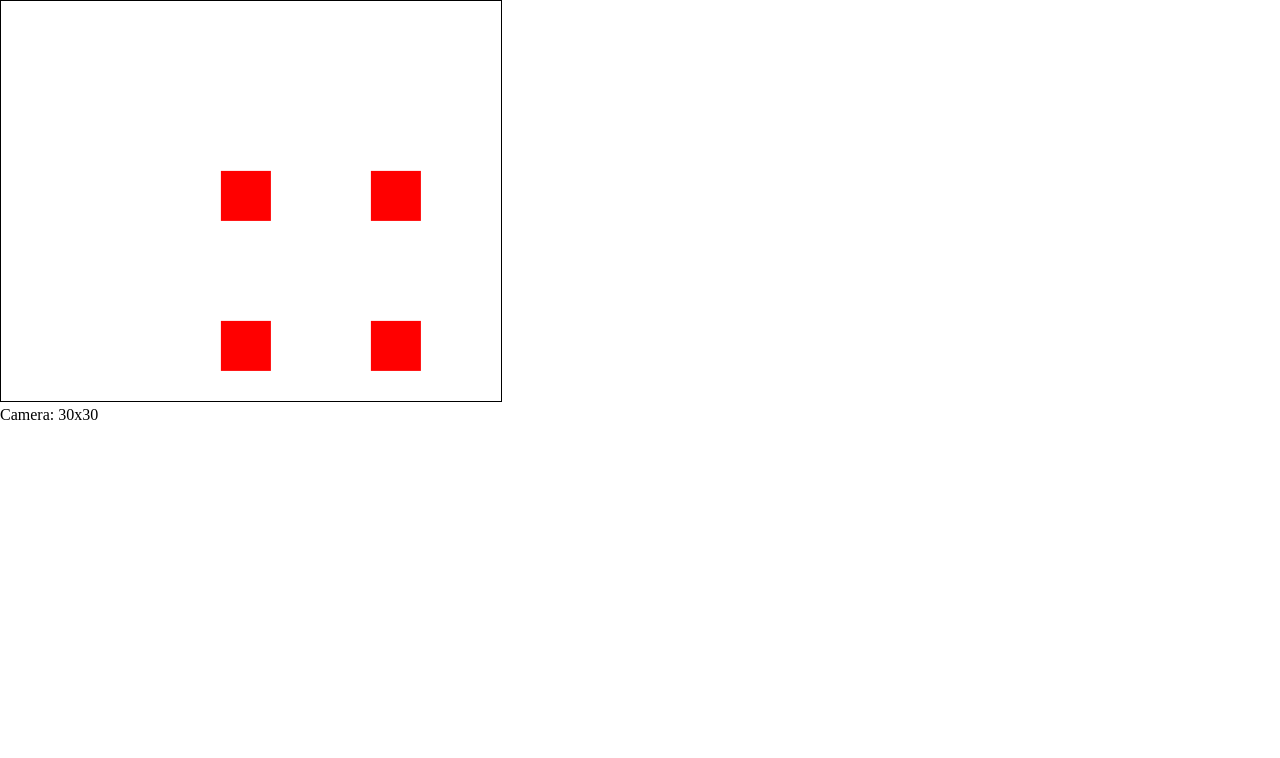
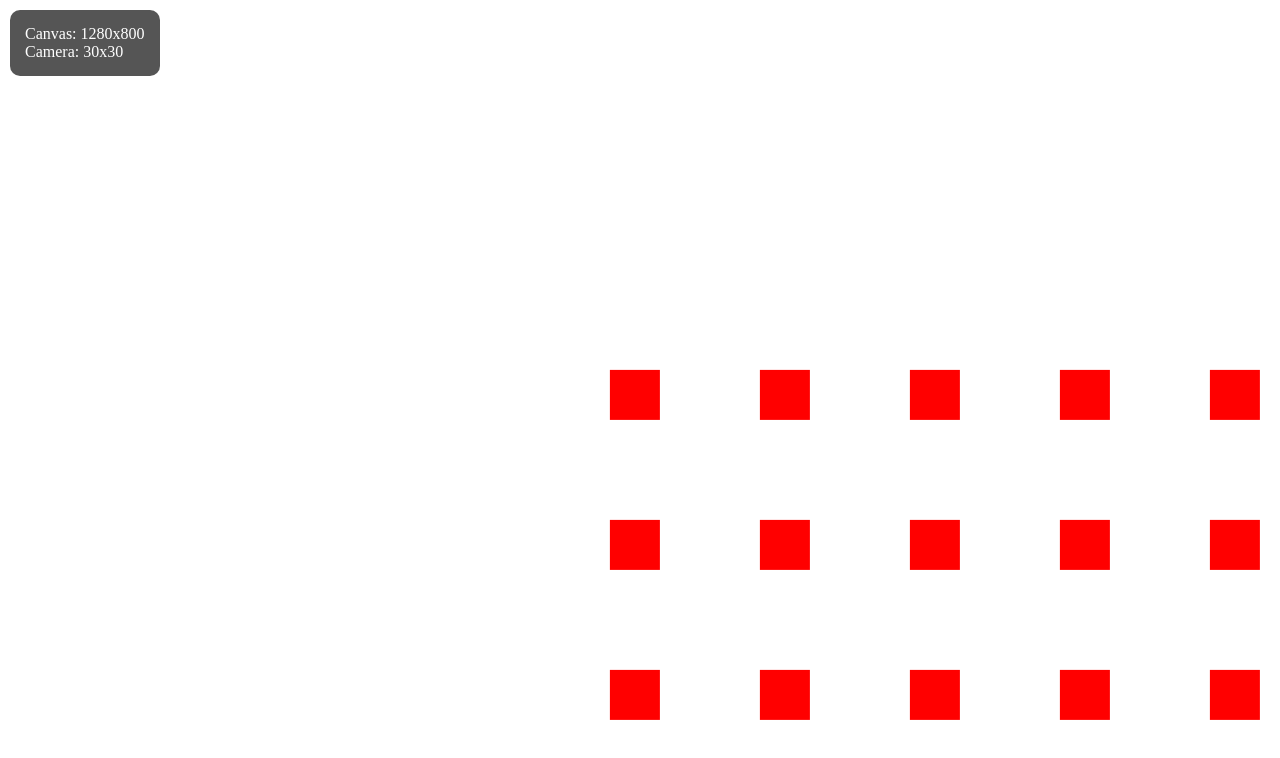
Before and after one commit to h-auzian/a-star-pathfinding-visualization-hexagonal-grid, a plain HTML site: page index.html in a window 1280 px wide. Drawn offline with Linux system fonts and the light colour scheme.

Commit message:
feat: full sized canvas

```diff
--- a/index.html
+++ b/index.html
@@ -5,9 +5,8 @@
 </head>
 
 <body>
+	<div id="info"> </div>
 	<canvas id="canvas"></canvas>
-
-	<div id="info"> </div>
 
 	<script type="module">
 		import init from "./js/index.js";
--- a/js/draw.js
+++ b/js/draw.js
@@ -16,7 +16,8 @@ function draw(canvas, context, info) {
         }
     }
 
-    info.innerHTML = "Camera: " + Math.round(state.camera.x) + "x" + Math.round(state.camera.y) + "<br>";
+    info.innerHTML = "Canvas: " + Math.round(canvas.width) + "x" + Math.round(canvas.height) + "<br>";
+    info.innerHTML += "Camera: " + Math.round(state.camera.x) + "x" + Math.round(state.camera.y) + "<br>";
 }
 
 export default draw;
--- /dev/null
+++ b/js/events.js
@@ -0,0 +1,6 @@
+function resizeCanvas(canvas) {
+    canvas.width = window.innerWidth;
+    canvas.height = window.innerHeight;
+}
+
+export {resizeCanvas};
--- a/js/index.js
+++ b/js/index.js
@@ -1,4 +1,5 @@
 import draw from "./draw.js";
+import {resizeCanvas} from "./events.js";
 import update from "./update.js";
 
 function init() {
@@ -6,10 +7,15 @@ function init() {
     let context = canvas.getContext("2d");
     let info = document.getElementById("info");
 
-    canvas.width = 500;
-    canvas.height = 400;
+    resizeCanvas(canvas);
+    listenToEvents(canvas);
+    mainLoop(canvas, context, info);
+}
 
-    mainLoop(canvas, context, info);
+function listenToEvents(canvas) {
+    window.addEventListener("resize", function() {
+        resizeCanvas(canvas);
+    });
 }
 
 function mainLoop(canvas, context, info) {
--- a/style.css
+++ b/style.css
@@ -1,7 +1,14 @@
-body {
+html, body {
 	margin: 0px;
+	padding: 0px;
+	overflow: hidden;
 }
 
-#canvas {
-	border: 1px solid black;
+#info {
+	color: white;
+	position: absolute;
+	margin: 10px;
+	padding: 15px;
+	background-color: #000A;
+	border-radius: 10px;
 }
```
